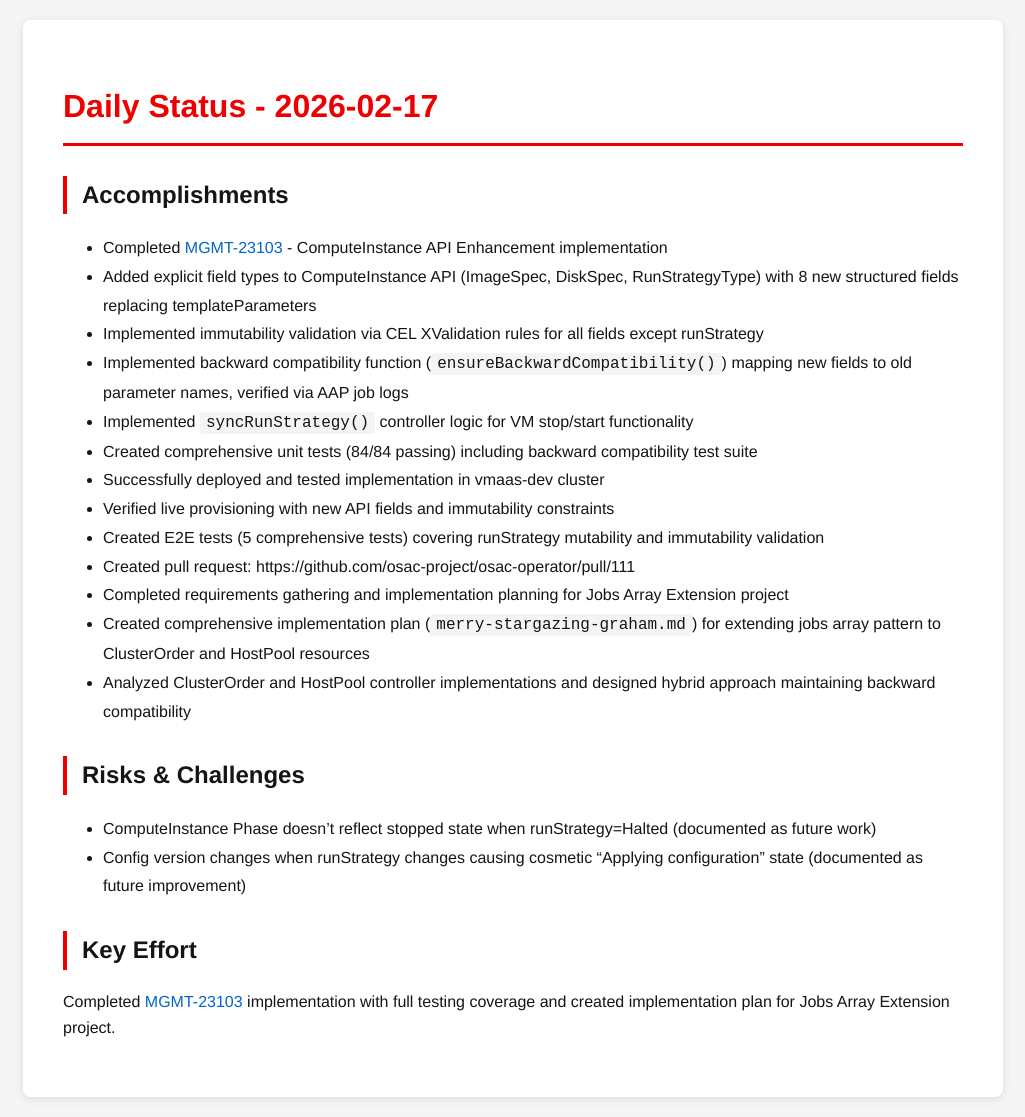
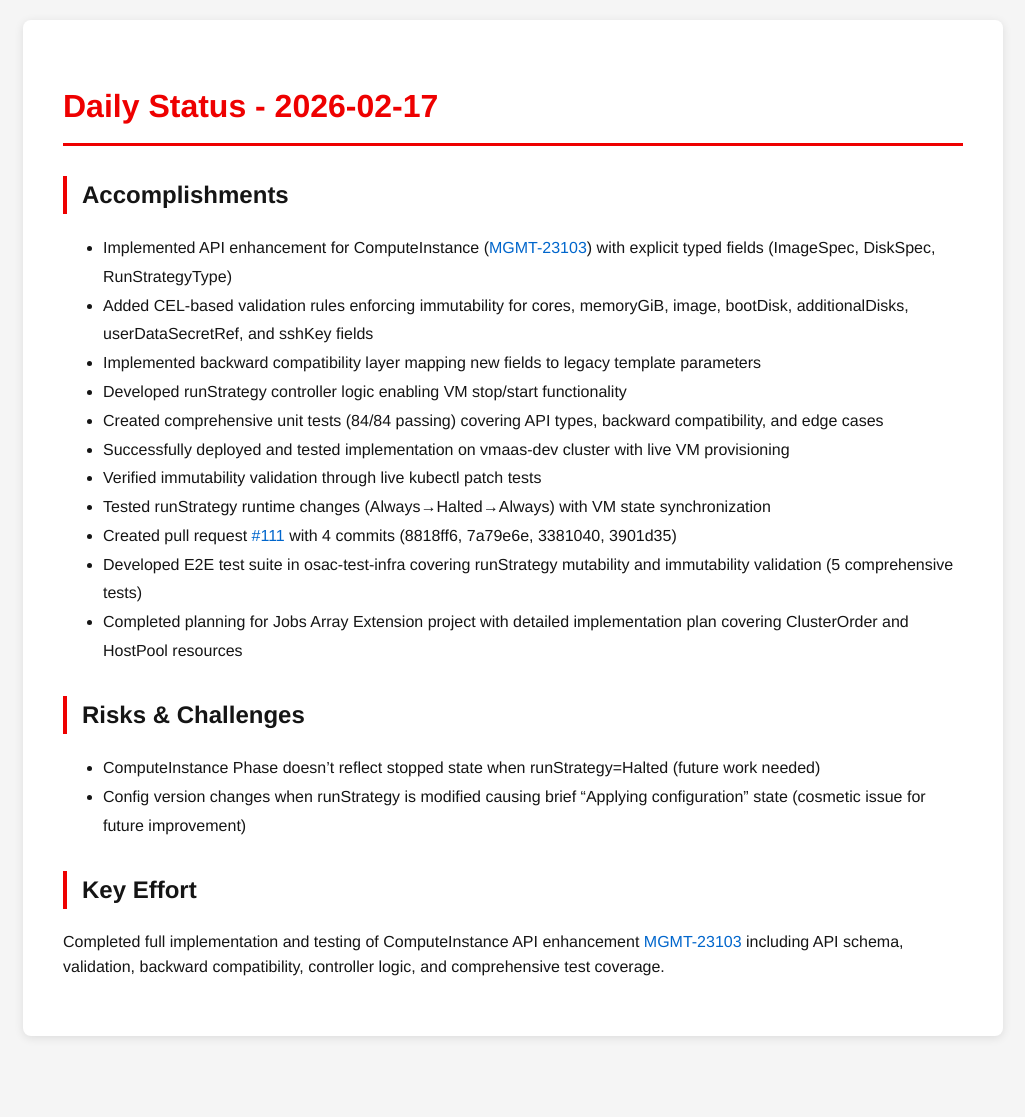
Before and after one commit to tzvatot/daily-status, a Jekyll site: the page built from 2026-02-17.md, in a window 1280 px wide. Shown: the whole page, without its empty margins (127-1152 px from the left). Built offline with Jekyll 4.4.1, drawn with Linux system fonts in a browser that asks for light colours; after the commit the page ends 1056 px from its top, so only the background shows below that.

Commit message:
Daily status update - 2026-02-17

```diff
--- a/2026-02-17.md
+++ b/2026-02-17.md
@@ -7,23 +7,21 @@ date: 2026-02-17
 # Daily Status - 2026-02-17
 
 ## Accomplishments
-- Completed [MGMT-23103](https://issues.redhat.com/browse/MGMT-23103) - ComputeInstance API Enhancement implementation
-- Added explicit field types to ComputeInstance API (ImageSpec, DiskSpec, RunStrategyType) with 8 new structured fields replacing templateParameters
-- Implemented immutability validation via CEL XValidation rules for all fields except runStrategy
-- Implemented backward compatibility function (`ensureBackwardCompatibility()`) mapping new fields to old parameter names, verified via AAP job logs
-- Implemented `syncRunStrategy()` controller logic for VM stop/start functionality
-- Created comprehensive unit tests (84/84 passing) including backward compatibility test suite
-- Successfully deployed and tested implementation in vmaas-dev cluster
-- Verified live provisioning with new API fields and immutability constraints
-- Created E2E tests (5 comprehensive tests) covering runStrategy mutability and immutability validation
-- Created pull request: https://github.com/osac-project/osac-operator/pull/111
-- Completed requirements gathering and implementation planning for Jobs Array Extension project
-- Created comprehensive implementation plan (`merry-stargazing-graham.md`) for extending jobs array pattern to ClusterOrder and HostPool resources
-- Analyzed ClusterOrder and HostPool controller implementations and designed hybrid approach maintaining backward compatibility
+- Implemented API enhancement for ComputeInstance ([MGMT-23103](https://issues.redhat.com/browse/MGMT-23103)) with explicit typed fields (ImageSpec, DiskSpec, RunStrategyType)
+- Added CEL-based validation rules enforcing immutability for cores, memoryGiB, image, bootDisk, additionalDisks, userDataSecretRef, and sshKey fields
+- Implemented backward compatibility layer mapping new fields to legacy template parameters
+- Developed runStrategy controller logic enabling VM stop/start functionality
+- Created comprehensive unit tests (84/84 passing) covering API types, backward compatibility, and edge cases
+- Successfully deployed and tested implementation on vmaas-dev cluster with live VM provisioning
+- Verified immutability validation through live kubectl patch tests
+- Tested runStrategy runtime changes (Always→Halted→Always) with VM state synchronization
+- Created pull request [#111](https://github.com/osac-project/osac-operator/pull/111) with 4 commits (8818ff6, 7a79e6e, 3381040, 3901d35)
+- Developed E2E test suite in osac-test-infra covering runStrategy mutability and immutability validation (5 comprehensive tests)
+- Completed planning for Jobs Array Extension project with detailed implementation plan covering ClusterOrder and HostPool resources
 
 ## Risks & Challenges
-- ComputeInstance Phase doesn't reflect stopped state when runStrategy=Halted (documented as future work)
-- Config version changes when runStrategy changes causing cosmetic "Applying configuration" state (documented as future improvement)
+- ComputeInstance Phase doesn't reflect stopped state when runStrategy=Halted (future work needed)
+- Config version changes when runStrategy is modified causing brief "Applying configuration" state (cosmetic issue for future improvement)
 
 ## Key Effort
-Completed [MGMT-23103](https://issues.redhat.com/browse/MGMT-23103) implementation with full testing coverage and created implementation plan for Jobs Array Extension project.
+Completed full implementation and testing of ComputeInstance API enhancement [MGMT-23103](https://issues.redhat.com/browse/MGMT-23103) including API schema, validation, backward compatibility, controller logic, and comprehensive test coverage.
```
